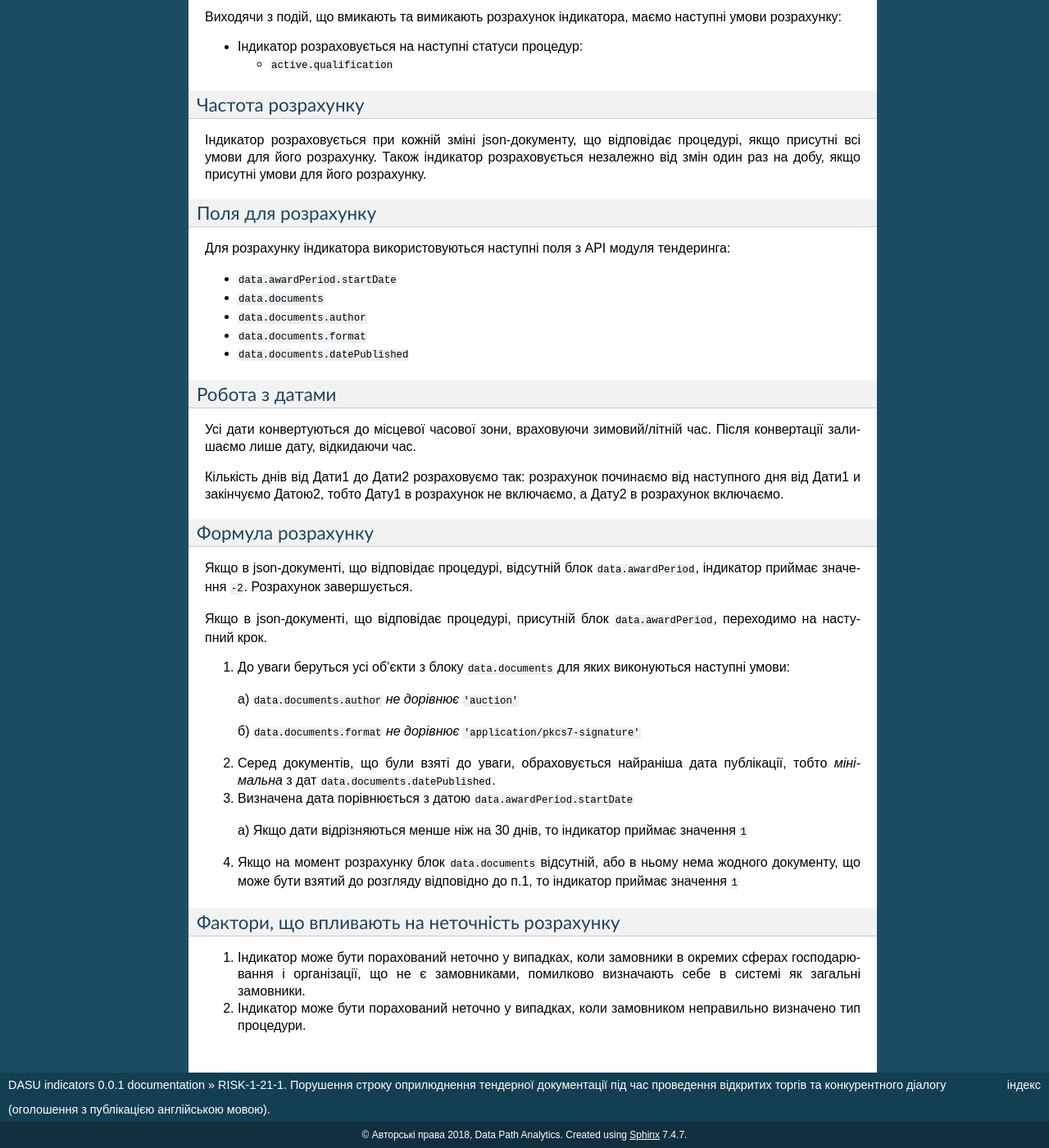
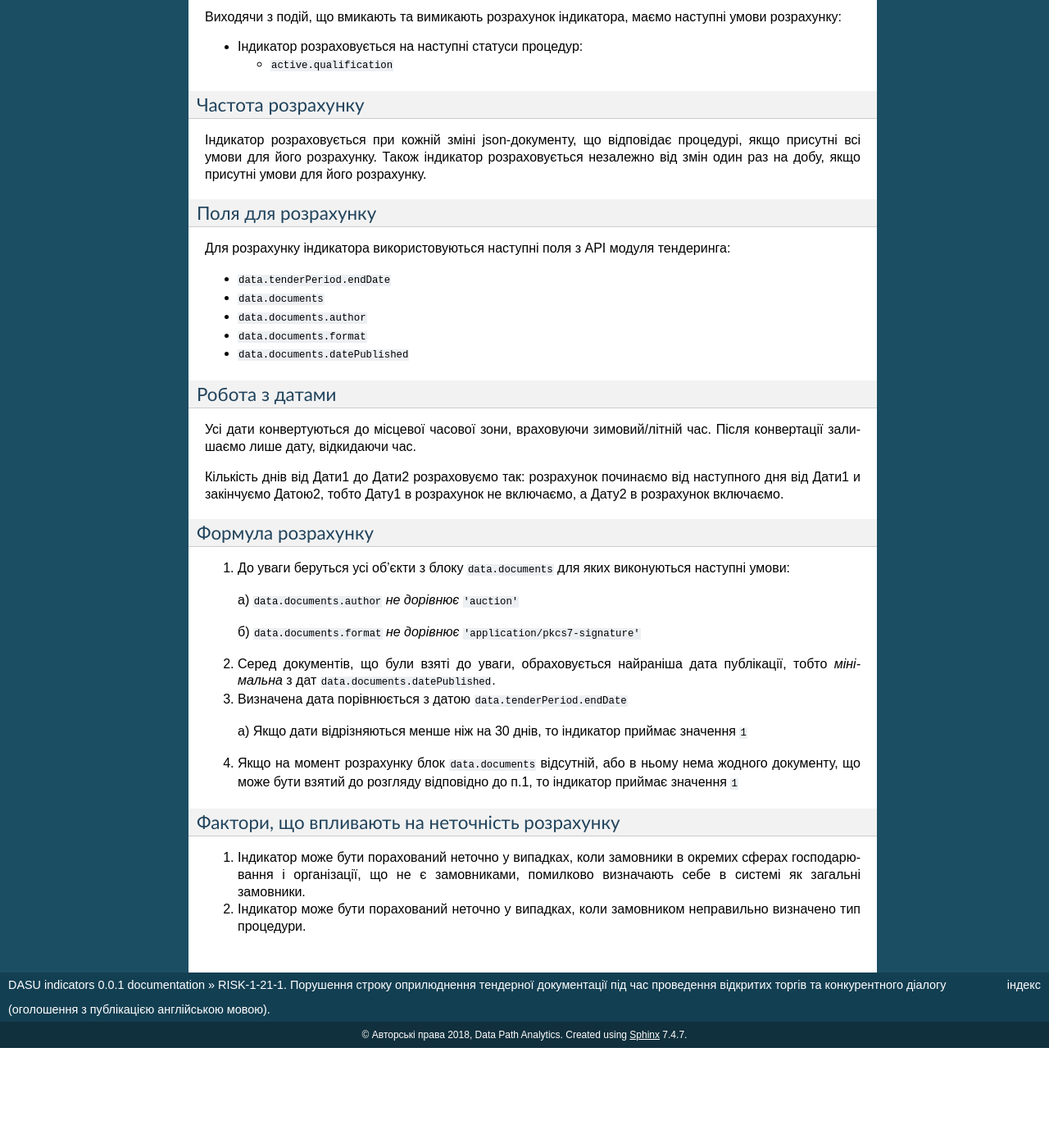
Before and after one commit to dbolshev/indicators-docs, a Sphinx documentation site: the page built from docs/RISK-1-21-1.rst, in a window 1280 px wide and 1400 px high, scrolled down 1486 px. Shown: the whole window at 82% size. Built offline with Sphinx 7.4.7, drawn with Linux system fonts in a browser that asks for light colours; after the commit the page ends 2764 px from its top, so only the background shows below that.

Commit message:
Update RISK-1-21-1.rst

```diff
--- a/docs/RISK-1-21-1.rst
+++ b/docs/RISK-1-21-1.rst
@@ -86,7 +86,7 @@
 
 Для розрахунку індикатора використовуються наступні поля з API модуля тендеринга:
 
-- ``data.awardPeriod.startDate``
+- ``data.tenderPeriod.endDate``
 - ``data.documents``
 - ``data.documents.author``
 - ``data.documents.format``
@@ -102,10 +102,6 @@
 Формула розрахунку
 ==================
 
-Якщо в json-документі, що відповідає процедурі, відсутній блок ``data.awardPeriod``, індикатор приймає значення ``-2``. Розрахунок завершується.
-
-Якщо в json-документі, що відповідає процедурі, присутній блок ``data.awardPeriod``, переходимо на наступний крок.
-
 1. До уваги беруться усі об'єкти з блоку ``data.documents`` для яких виконуються наступні умови:
 
   а) ``data.documents.author`` *не дорівнює* ``'auction'``
@@ -114,7 +110,7 @@
 
 2. Серед документів, що були взяті до уваги, обраховується найраніша дата публікації, тобто *мінімальна* з дат ``data.documents.datePublished``.
 
-3. Визначена дата порівнюється з датою ``data.awardPeriod.startDate``
+3. Визначена дата порівнюється з датою ``data.tenderPeriod.endDate``
 
   а) Якщо дати відрізняються менше ніж на 30 днів, то індикатор приймає значення ``1``
 
```
